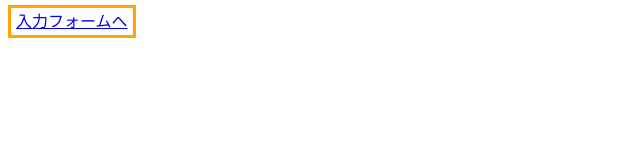
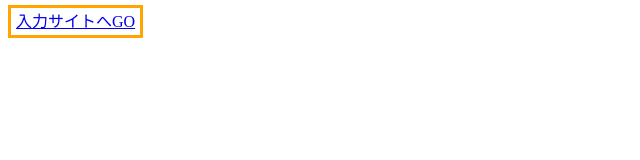
Before and after one commit to Nayuta9382/conflict-test, a plain HTML site: page index.html in a window 1280 px wide. Shown: the full height of the page, 0-640 px from the left. Drawn offline with Linux system fonts and the light colour scheme.

Commit message:
index.htmlとform.htmlの編集
index.htmlの「入力フォームへ」を変更しました。
form.html のbodyタグの中にh1タグを作成しました。

```diff
--- a/index.html
+++ b/index.html
@@ -12,6 +12,6 @@
     </style>
 </head>
 <body>
-	<a href="form.html" style="border: solid orange 3px;">入力フォームへ</a>
+	<a href="form.html" style="border: solid orange 3px;">入力サイトへGO</a>
 </body>
 </html>
```
Also changed, not shown: form.html (+1 -1 lines).
